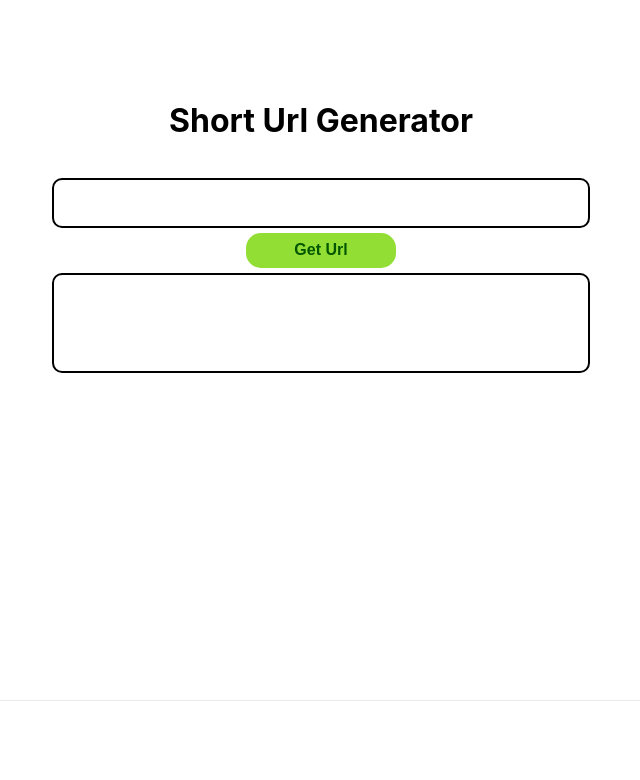
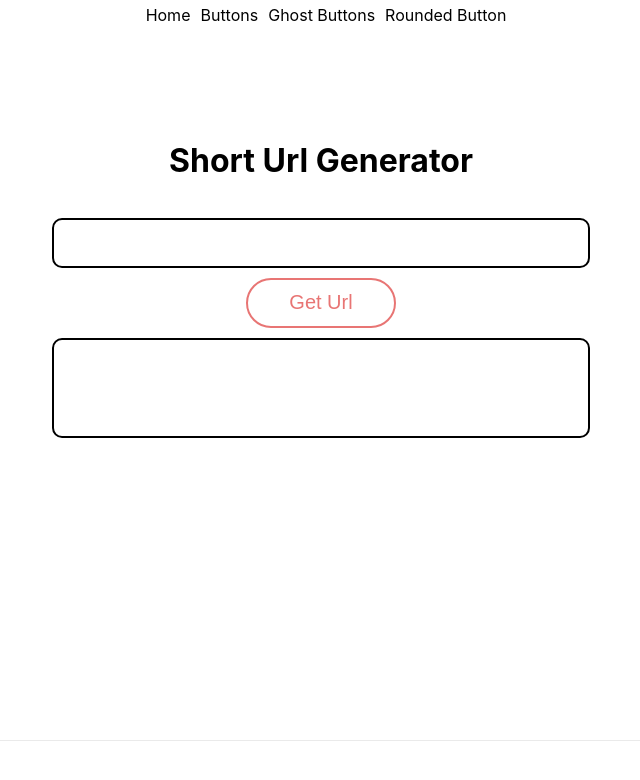
Before and after one commit to ZhenyiZhang/next-tinyurl, a Next.js app: page / in a window 1280 px wide. Shown: the top 780 px of the page, without its empty margins (319-959 px from the left). Built offline with nearby package versions, Linux system fonts and the light colour scheme.

Commit message:
Feat: add navigations for pages

```diff
--- a/components/buttons/styles/sizes.js
+++ b/components/buttons/styles/sizes.js
@@ -10,14 +10,14 @@ const sizes = css`
 
     ${props => props.medium && css`
         border-radius: 5px;
-        font-size: 30px;
+        font-size: 20px;
         height: 50px;
         width: 150px;
     `}
 
     ${props => props.large && css`
         border-radius: 5px;
-        font-size: 35px;
+        font-size: 20px;
         height: 60px;
         width: 180px;
     `}
--- a/components/generator/generator.js
+++ b/components/generator/generator.js
@@ -1,5 +1,6 @@
-import styled, {css} from 'styled-components';
-import Link from 'next/link';
+import styled, {css} from 'styled-components'
+import Link from 'next/link'
+import Button from '../buttons/Button'
 import getShortUrl from '../../lib/getShortUrl'
 import {useState} from 'react';
 
@@ -26,20 +27,6 @@ const UrlInput = styled.input`
     &:focus {outline: none;}
 `;
 
-const SubmitButton = styled.button`
-    border:none;
-    border-radius: 15px;
-    background: #92de34;
-    color: #025600;
-    cursor: pointer;
-    font-size: 1rem;
-    font-weight: 600;
-    height: 35px;
-    margin: 5px;
-    width: 150px;
-    &:focus {outline: none;}
-`;
-
 const ResultContainer = styled.div`
     ${box};
     height: 100px;
@@ -59,7 +46,7 @@ export default function Generator() {
     return(
         <GeneratorContainer>
             <UrlInput onChange={(event) => {setUrlInput(event.target.value);}}/>
-            <SubmitButton onClick={() => {urlRequestHandler(urlInput)}}>Get Url</SubmitButton>
+            <Button lightRed medium round transparent onClick={() => {urlRequestHandler(urlInput)}}>Get Url</Button>
             <ResultContainer>
                 <Link href={shortUrl}><a>{shortUrl}</a></Link>
             </ResultContainer>
--- /dev/null
+++ b/components/nav/nav.js
@@ -0,0 +1,22 @@
+import styled from 'styled-components'
+
+const A = styled.a`
+    cursor: pointer;
+    &:hover {
+    opacity: 0.5
+    }
+`;
+
+const Nav = styled.div`
+    display: flex;
+    flex-direction: row;
+    height: 5vh;
+    justify-content: center;
+    padding: 5px;
+    width: 100vw;
+    & > A {
+    margin-left: 10px;
+    }
+`;
+
+export {Nav, A};
--- a/pages/_app.js
+++ b/pages/_app.js
@@ -1,7 +1,19 @@
 import '../styles/globals.css'
+import Link from 'next/link'
+import {Nav, A} from '../components/nav/nav'
 
 function MyApp({ Component, pageProps }) {
-  return <Component {...pageProps} />
+    return (
+        <div>
+            <Nav>
+                <Link href="/"><A>Home</A></Link>
+                <Link href="/components-review/button/button"><A>Buttons</A></Link>
+                <Link href="/components-review/button-ghost/button"><A>Ghost Buttons</A></Link>
+                <Link href="/components-review/button-round/button"><A>Rounded Button</A></Link>
+            </Nav>
+            <Component {...pageProps} />
+        </div>
+    )
 }
 
 export default MyApp
```
Also changed, not shown: pages/components-review/button-ghost/button.js (renamed from pages/components_review/button-ghost/button.js), pages/components-review/button-round/button.js (renamed from pages/components_review/button-round/button.js), pages/components-review/button/button.js (renamed from pages/components_review/button/button.js).
